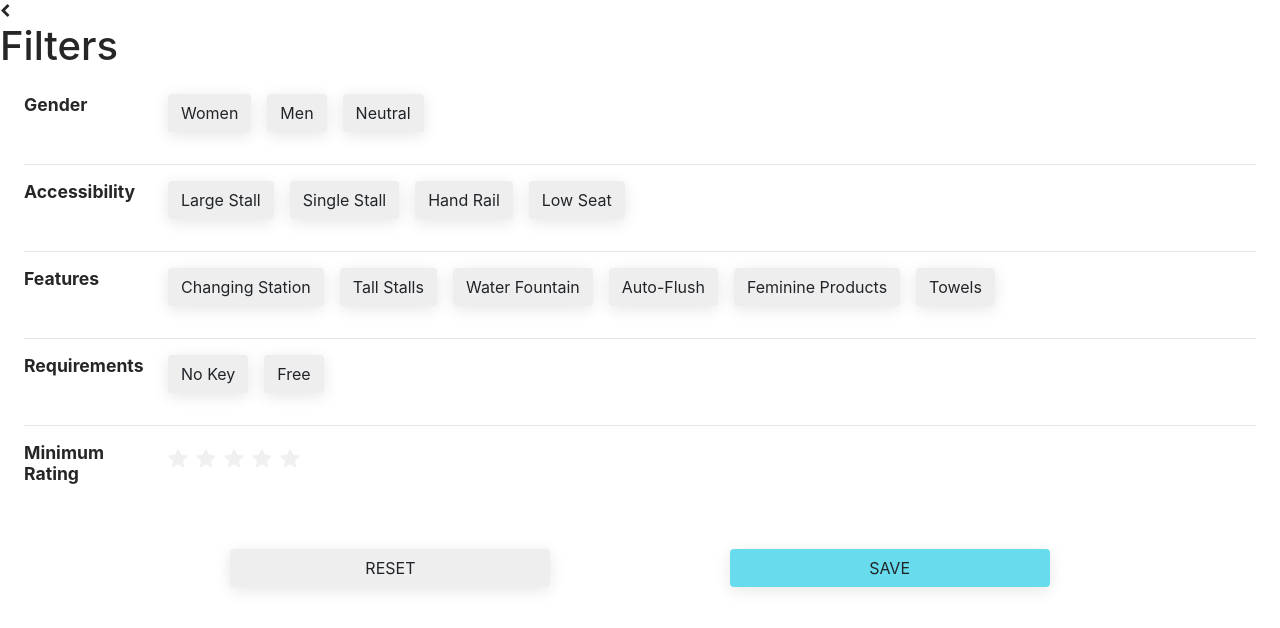
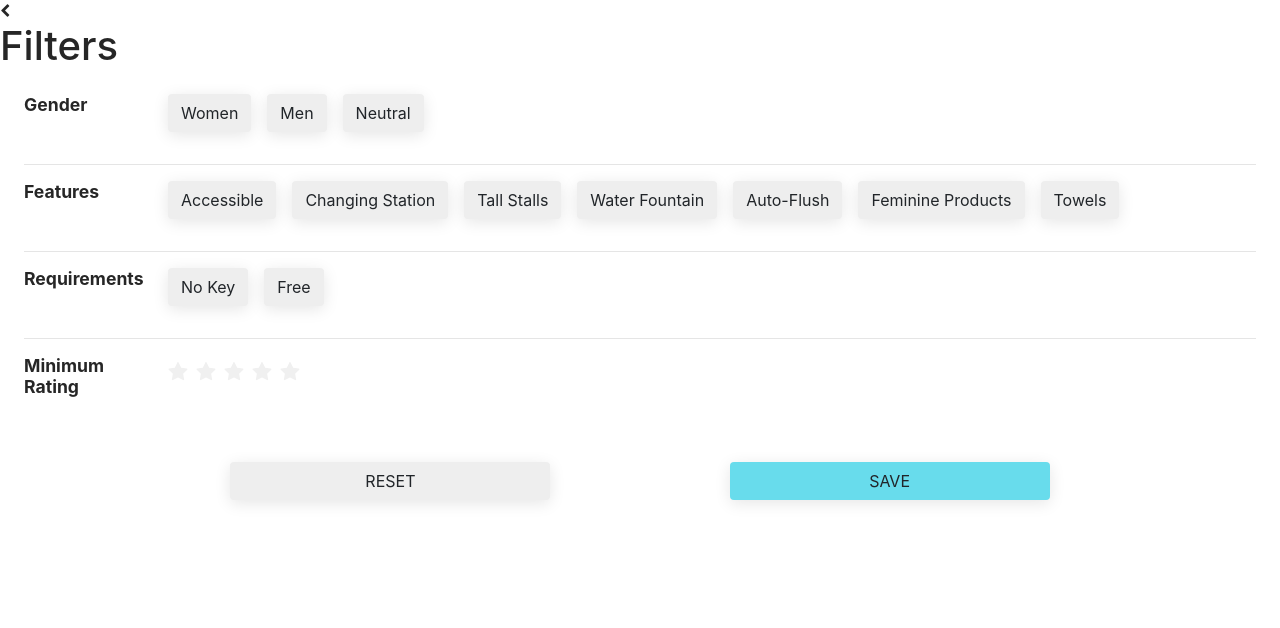
Before and after one commit to lisicase/vonia, a React (Create React App) app: page /filter in a window 1280 px wide. Shown: the top 628 px of the page. Built offline with nearby package versions, Linux system fonts and the light colour scheme; no server answers.

Commit message:
reorganized filter categories

```diff
--- a/src/Map/Filter.js
+++ b/src/Map/Filter.js
@@ -21,8 +21,7 @@ function ReviewForm() {
         <form class="form-inline">
             <div style={{ textAlign:'left', display:'flex', flexDirection:'column', margin:'1.5rem'}}>
                 <FilterCategory title="Gender" filters={["Women", "Men", "Neutral"]} />
-                <FilterCategory title="Accessibility" filters={["Large Stall", "Single Stall", "Hand Rail", "Low Seat"]} />
-                <FilterCategory title="Features" filters={["Changing Station", "Tall Stalls", "Water Fountain", "Auto-Flush", "Feminine Products", "Towels"]} />
+                <FilterCategory title="Features" filters={["Accessible", "Changing Station", "Tall Stalls", "Water Fountain", "Auto-Flush", "Feminine Products", "Towels"]} />
                 <FilterCategory title="Requirements" filters={["No Key", "Free"]} />
                 <MinimumRating />
             </div>
--- a/src/pages/Reviews/WriteReview.js
+++ b/src/pages/Reviews/WriteReview.js
@@ -3,6 +3,7 @@ import React, { Component } from 'react';
 // Components
 import { RedirectButton } from "../../StyleElements";
 import { Rate } from 'antd';
+
 // Style
 import 'antd/dist/antd.css';
 
```
